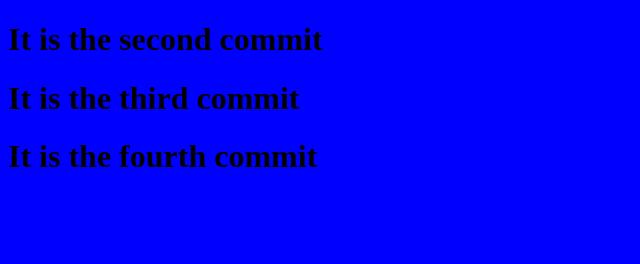
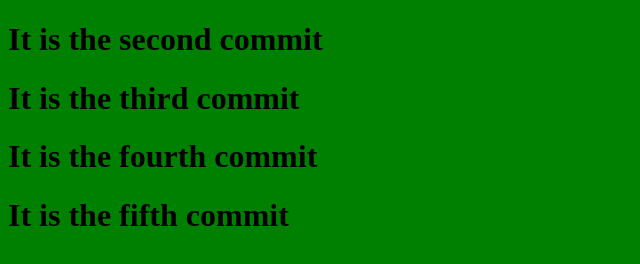
Before and after one commit to IITian-KeshavArora/demoRepo, a plain HTML site: page index.html in a window 1280 px wide. Shown: the whole page, without its empty margins (0-640 px from the left). Drawn offline with Linux system fonts and the light colour scheme.

Commit message:
fifth commit

```diff
--- a/app.js
+++ b/app.js
@@ -1,3 +1,4 @@
 // It is the 2nd commit
 // It is the 3rd commit
 // It is the 4th commit
+// It is the 5th commit
--- a/index.html
+++ b/index.html
@@ -10,6 +10,7 @@
     <h1>It is the second commit</h1>
     <h1>It is the third commit</h1>
     <h1>It is the fourth commit</h1>
+    <h1>It is the fifth commit</h1>
     <script src="app.js"></script>
 </body>
 </html>
--- a/style.css
+++ b/style.css
@@ -10,3 +10,7 @@ body
 {
     background-color: blue;
 }
+body
+{
+    background-color: green;
+}
```
